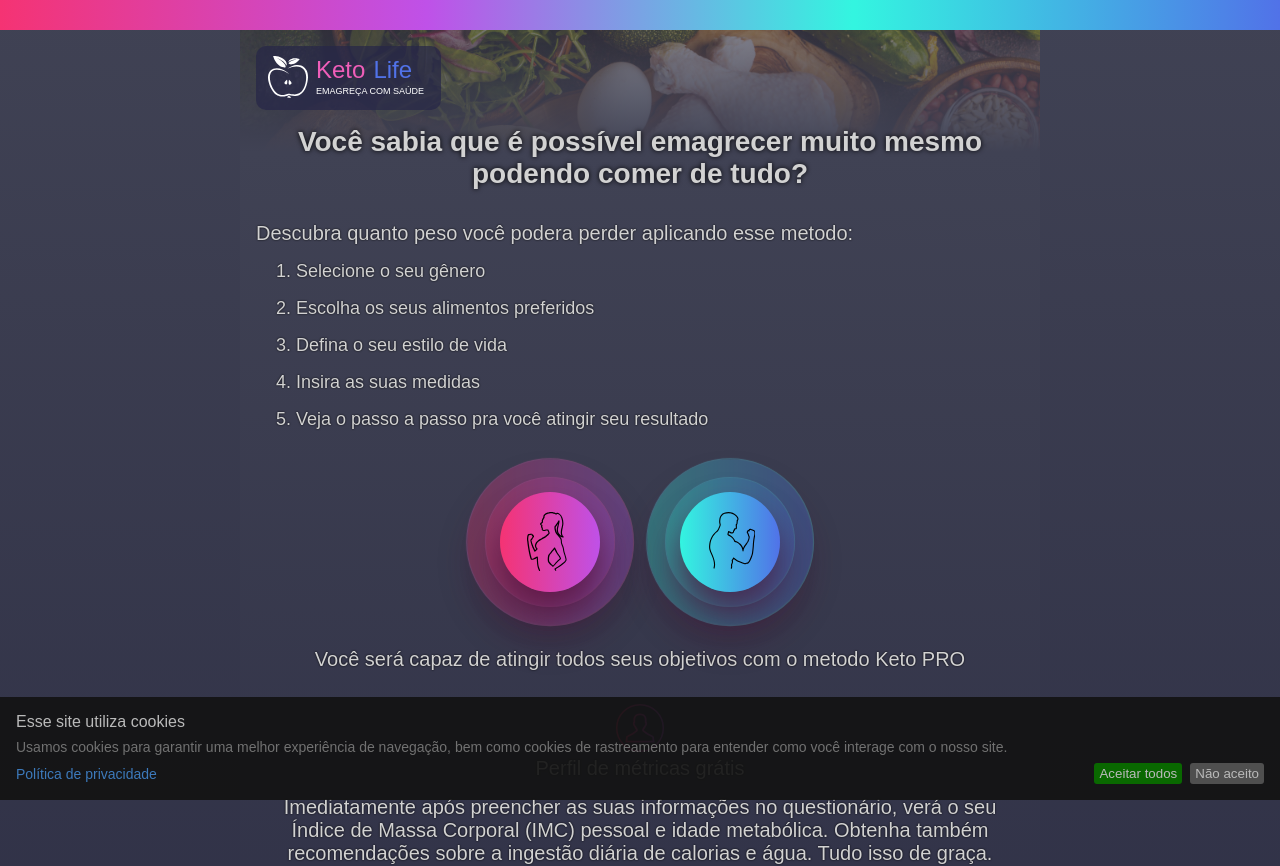
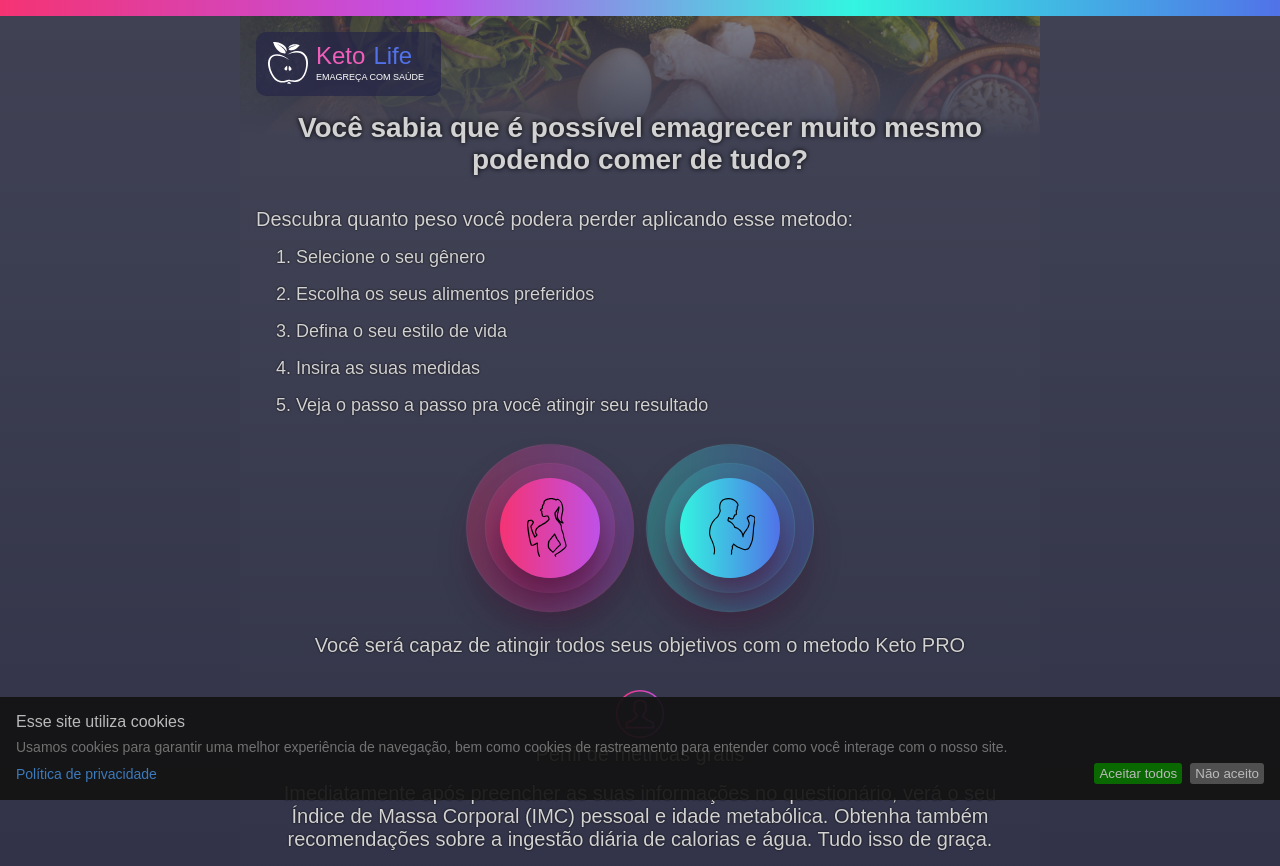
Before and after one commit to JeanVictorMachado/keto-life-max, a React (Create React App) app: page / in a window 1280 px wide. Shown: the top 866 px of the page. Built offline with nearby package versions, Linux system fonts and the light colour scheme.

Commit message:
feat: updated

```diff
--- a/src/pages/Home/styles.css
+++ b/src/pages/Home/styles.css
@@ -1,6 +1,6 @@
 .home__header-box {
   width: 100%;
-  height: 30px;
+  height: 16px;
   background: linear-gradient(90deg, #f53373, #bf51e8, #33f5e0, #5172e8);
 }
 
```
